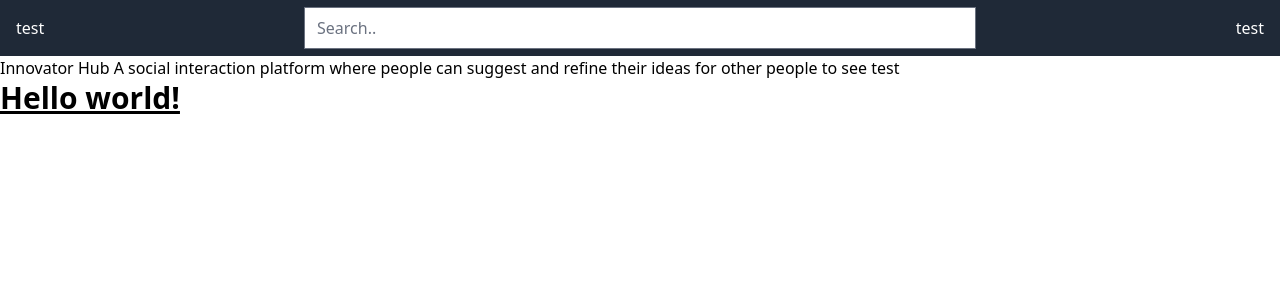
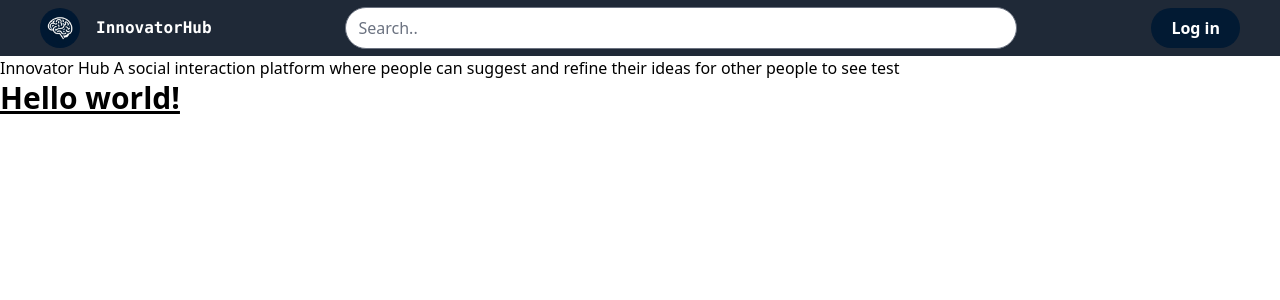
Before and after one commit to PeterG-ithub/innovator-hub, a Rails app: page / in a window 1280 px wide. Shown: the top 300 px of the page. Run offline with Rails 7, Linux system fonts and the light colour scheme; data comes from the database, SQL or seed files in the repository; style sheets or scripts are compiled from the project's sources; some libraries are stand-ins or nearby versions.

Commit message:
styled navbar

```diff
--- a/app/views/pages/main.html.erb
+++ b/app/views/pages/main.html.erb
@@ -1,12 +1,17 @@
 <nav class="bg-gray-800">
-  <div class="flex h-14 justify-between gap-2 px-4">
-    <div class="flex-none self-center text-white">test</div>
+  <div class="flex h-14 justify-between gap-2 px-10">
+    <div class="flex flex-none self-center text-white gap-4">
+      <%= image_tag("logo.jpeg", :alt => "logo", class: "w-10 rounded-full" ) %>
+      <div class="self-center text-white font-bold font-mono">InnovatorHub</div>
+    </div>
     <div class="max-w-2xl flex-1 self-center">
       <form action="/action_page.php" class="flex">
-        <input type="text" placeholder="Search.." name="search" class="flex-1" />
+        <input type="text" placeholder="Search.." name="search" class="flex-1 rounded-full" />
       </form>
     </div>
-    <div class="flex-none self-center text-white">test</div>
+    <div class="flex-none self-center text-white">
+      <div class="p-2 px-5 font-bold bg-[#021a33] rounded-full">Log in</div>
+    </div>
   </div>
 </nav>
 
```
Also changed, not shown: app/assets/images/logo.jpeg (added).
